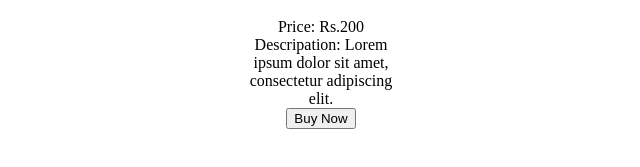
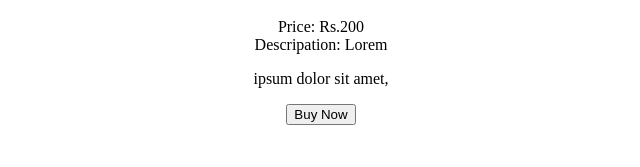
Before and after one commit to acciojob/pricing-card-RakeshDP, a website: page main.html in a window 1280 px wide. Shown: the part 261-428 px from the top of the page, without its empty margins (319-959 px from the left). Drawn offline with Linux system fonts and the light colour scheme.

Commit message:
created a submission

```diff
--- a/main.html
+++ b/main.html
@@ -15,9 +15,9 @@
 			<h1><b>Pricing Card</b></h1>
 			<div>Price: Rs.200</div>
 			<div>Descripation: Lorem</div>
-			<div>ipsum dolor sit amet,</div>
-			<div>consectetur adipiscing</div>
-			<div>elit.</div>
+			<p>ipsum dolor sit amet,</p>
+<!-- 			<div>consectetur adipiscing</div>
+			<div>elit.</div>		 -->
 			<button class="abc" >Buy Now</button>
 	</section>
 
```
